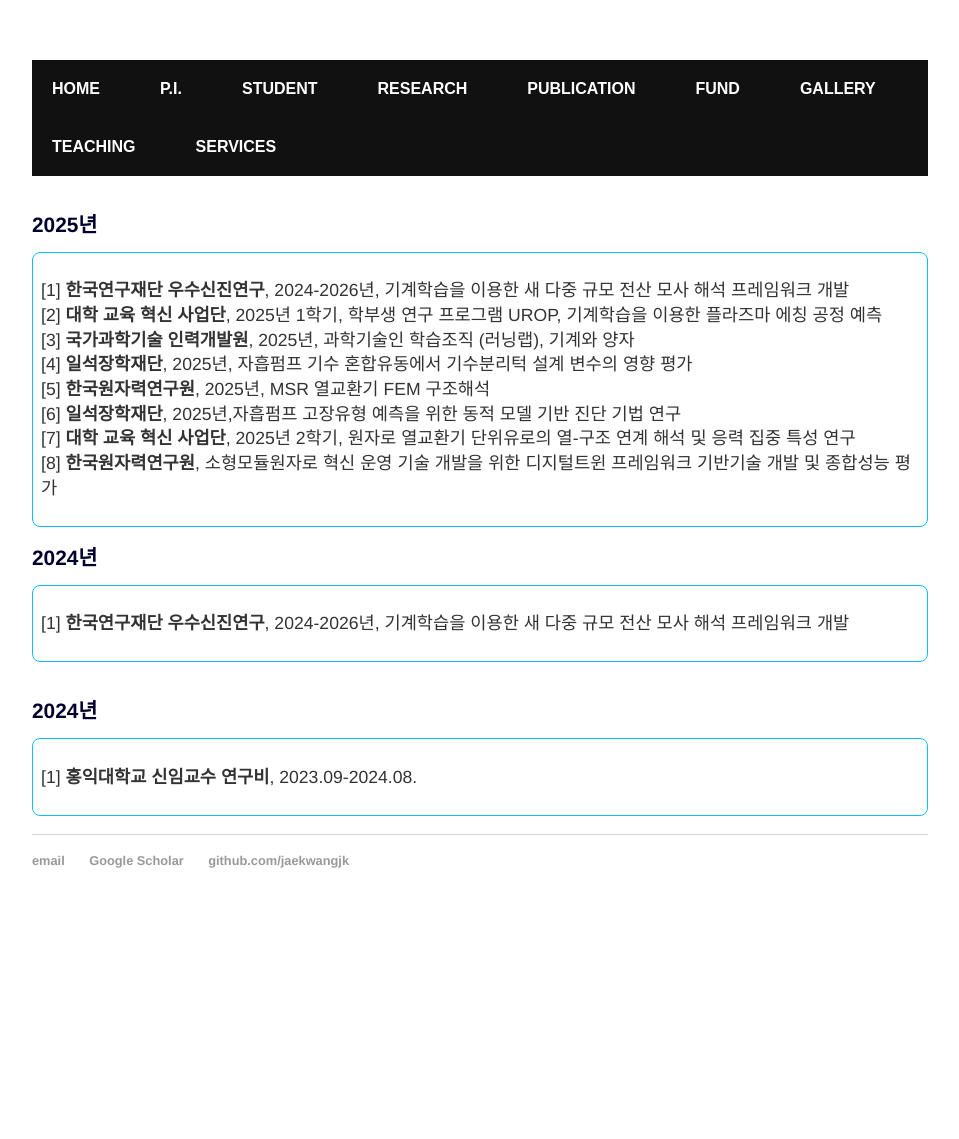
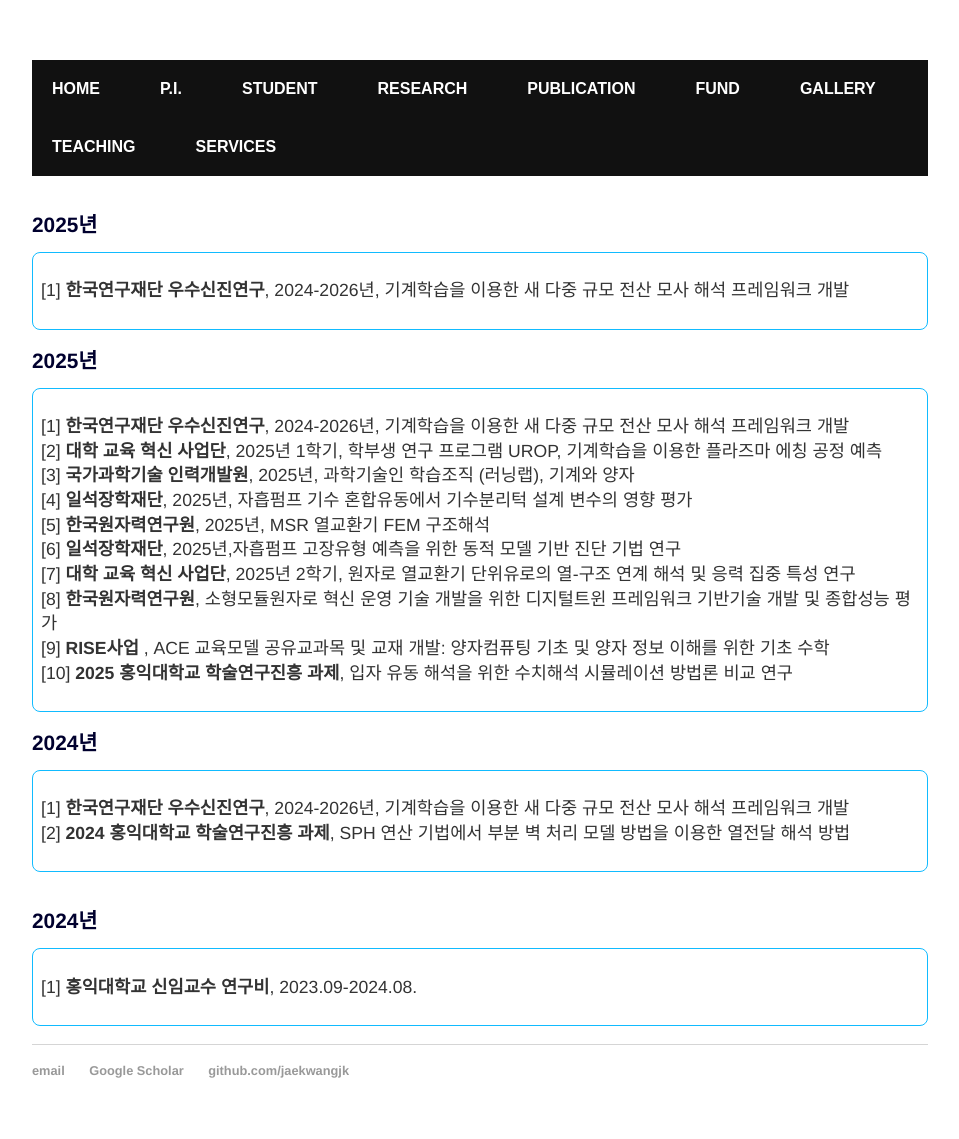
Before and after one commit to jaekwangjk/jaekwangjk.github.io, a Jekyll site: the page built from fund.html, in a window 1280 px wide. Shown: the whole page, without its empty margins (160-1119 px from the left). Built offline with Jekyll 4.4.1, drawn with Linux system fonts in a browser that asks for light colours; before the commit the page ends 929 px from its top, so only the background shows below that.

Commit message:
Update fund.html

```diff
--- a/fund.html
+++ b/fund.html
@@ -4,6 +4,14 @@
 ---
 <div class="blurb">
 	<br>
+
+	<h1>2025년</h1>
+	<div class="rounded">
+	<p>
+	[1] <strong>한국연구재단 우수신진연구</strong>, 2024-2026년, 기계학습을 이용한 새 다중 규모 전산 모사 해석 프레임워크 개발 <br>
+	</p>
+	</div>
+
 	<h1>2025년</h1>
 	<div class="rounded">
 	<p>
@@ -15,6 +23,8 @@
 	[6] <strong>일석장학재단</strong>, 2025년,자흡펌프 고장유형 예측을 위한 동적 모델 기반 진단 기법 연구 <br>
   	[7] <strong>대학 교육 혁신 사업단</strong>, 2025년 2학기, 원자로 열교환기 단위유로의 열-구조 연계 해석 및 응력 집중 특성 연구 <br>
 	[8] <strong>한국원자력연구원</strong>, 소형모듈원자로 혁신 운영 기술 개발을 위한 디지털트윈 프레임워크 기반기술 개발 및 종합성능 평가  <br>
+	[9] <strong>RISE사업 </strong>, ACE 교육모델 공유교과목 및 교재 개발: 양자컴퓨팅 기초 및 양자 정보 이해를 위한 기초 수학  <br>
+	[10] <strong> 2025 홍익대학교 학술연구진흥 과제</strong>, 입자 유동 해석을 위한 수치해석 시뮬레이션 방법론 비교 연구 <br>
 	</p>
 	</div>
 
@@ -22,6 +32,7 @@
 	<div class="rounded">
 	<p>
 	[1] <strong>한국연구재단 우수신진연구</strong>, 2024-2026년, 기계학습을 이용한 새 다중 규모 전산 모사 해석 프레임워크 개발 <br>
+	[2] <strong> 2024 홍익대학교 학술연구진흥 과제</strong>, SPH 연산 기법에서 부분 벽 처리 모델 방법을 이용한 열전달 해석 방법 <br>
 	</p>
 	</div>
 
```
